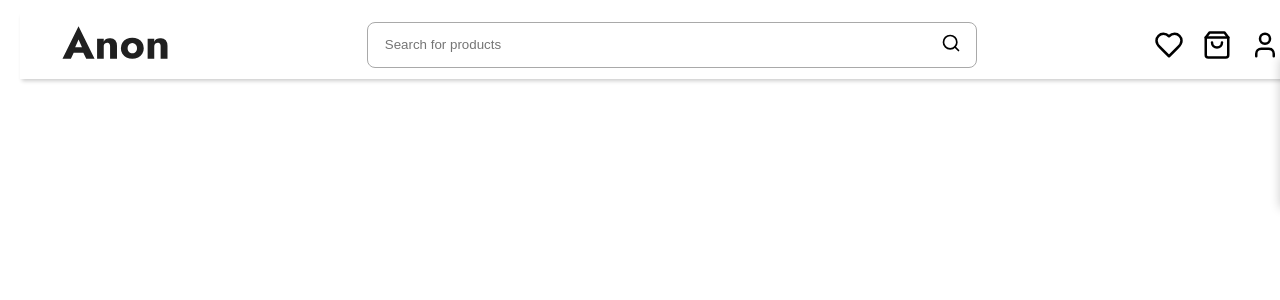
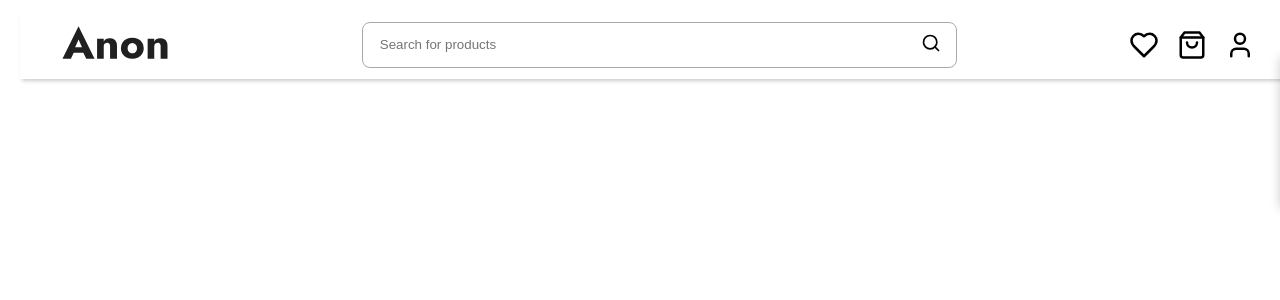
Before and after one commit to Muhammad-Umer-saleem/My-Ecommerce-, a React (Create React App) app: page / in a window 1280 px wide. Shown: the top 300 px of the page. Built offline with nearby package versions, Linux system fonts and the light colour scheme.

Commit message:
navbar changes

```diff
--- a/src/navbar/Navbar.css
+++ b/src/navbar/Navbar.css
@@ -54,6 +54,7 @@ body {
 .social-icons {
   display: flex;
   gap: 18px;
+  padding-right: 25px;
 }
 
 .centered-box {
@@ -78,6 +79,7 @@ body {
   justify-content: space-around;
   gap: 20px;
   padding: 10px;
+  margin-left: 10px;
 }
 
 .icon-item {
--- a/src/navbar/Navbar.jsx
+++ b/src/navbar/Navbar.jsx
@@ -47,7 +47,7 @@ const Navbar = () => {
             <Heart size={30} />
             <span>Favorites</span>
           </div>
-          <div class="icon-item" onClick={toggleMenu}>
+          <div className="icon-item" onClick={toggleMenu}>
             <ShoppingBag size={30} />
             <span>Cart</span>
           </div>
```
